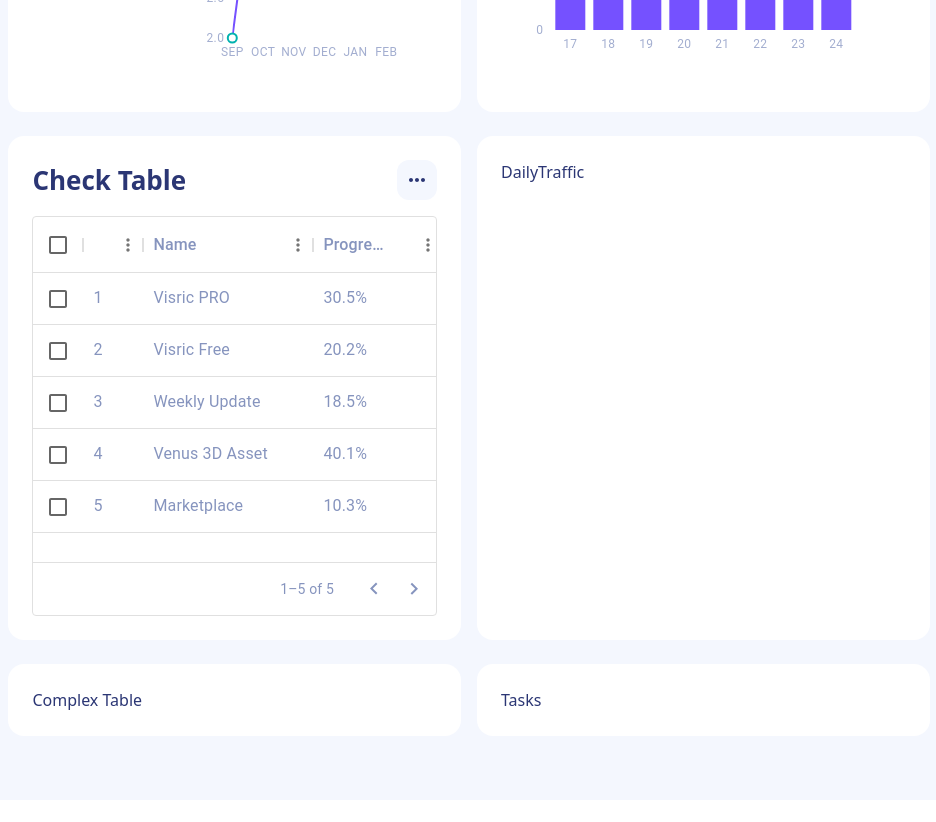
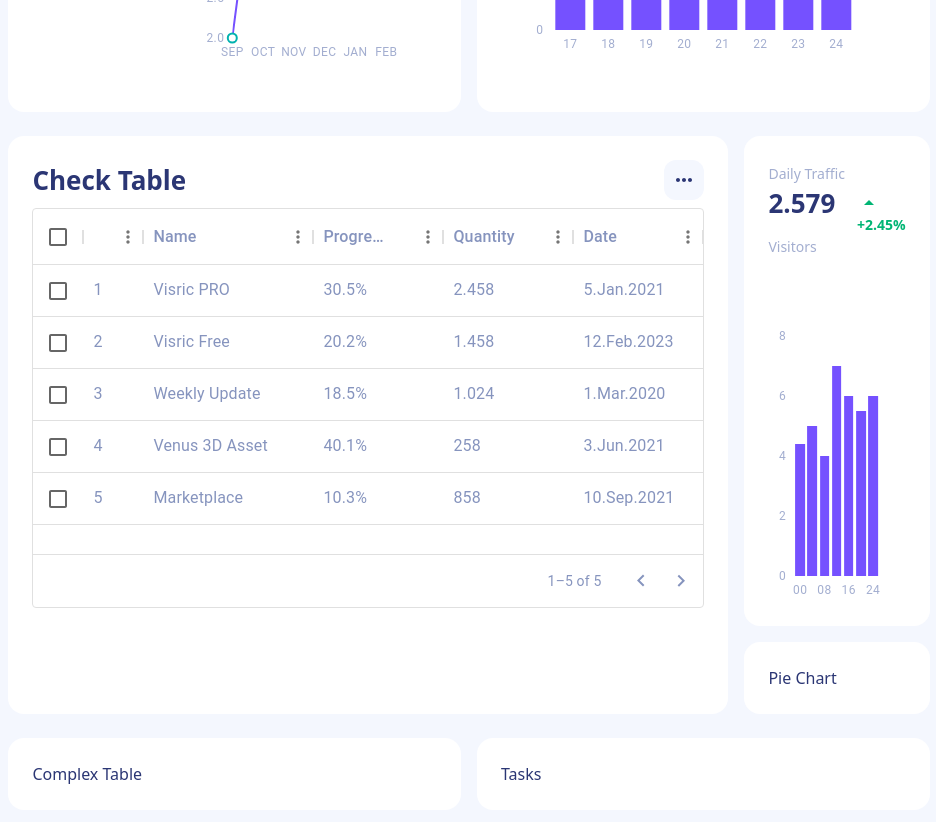
Before and after one commit to AbdullahKhan-101/React-Js-Test, a React (Create React App) app: page /dashboard in a window 1280 px wide. Shown: the part 680-1502 px from the top of the page, without its empty margins (321-1257 px from the left). Before the commit the page ends 1480 px from the top, so only its background shows below. Built offline with nearby package versions, Linux system fonts and the light colour scheme.

Commit message:
daily traffic graph added

```diff
--- a/src/components/dashboard/CheckTable.jsx
+++ b/src/components/dashboard/CheckTable.jsx
@@ -73,7 +73,7 @@ const rows = [
 const CheckTable = () => {
   return (
     <div className="flex-1 custom_scroll rounded-2xl overflow-x-auto p-6 dark:bg-dark_primary bg-white transition">
-      <div className="flex justify-between gap-2 items-center mb-4">
+      <div className="flex justify-between gap-2 items-center mb-2">
         <h2 className="text-[26px] dark:text-white text-primary transition font-semibold ">
           Check Table
         </h2>
--- a/src/components/dashboard/DailyTraffic.jsx
+++ b/src/components/dashboard/DailyTraffic.jsx
@@ -1,11 +1,49 @@
 import React from "react";
+import ArrowDropUpIcon from "@mui/icons-material/ArrowDropUp";
+import { BarChart } from "@mui/x-charts/BarChart";
+import BarChartOutlinedIcon from "@mui/icons-material/BarChartOutlined";
+import { DEFAULT_X_AXIS_KEY } from "@mui/x-charts";
+
+const seriesA = {
+  data: [4.4, 5, 4, 7, 6, 5.5, 6],
+  label: "Series A",
+};
 
 const DailyTraffic = () => {
   return (
-    <div className="flex-1 rounded-2xl p-6 dark:bg-dark_primary bg-white transition">
-      {/* daily traffic */}
-      {/* <PieChart /> */}
-      <h1 className="transition text-primary dark:text-white">DailyTraffic</h1>
+    <div className="flex-1 rounded-2xl  dark:bg-dark_primary bg-white transition">
+      <div className="flex justify-between p-6 gap-2 items-center">
+        <div>
+          <p className="text-light_blue text-sm font-medium mt-1">
+            Daily Traffic
+          </p>
+          <h2 className="text-[26px] dark:text-white text-primary transition font-semibold ">
+            2.579{" "}
+            <span className="text-light_blue text-sm font-medium">
+              Visitors
+            </span>
+          </h2>
+        </div>
+        <p className="text-light_blue text-sm font-medium mt-1">
+          <span className="text-success font-bold">
+            <ArrowDropUpIcon />
+            +2.45%
+          </span>
+        </p>
+      </div>
+      <BarChart
+        sx={{ width: "100%", padding: 0 }}
+        // width={600}
+        height={340}
+        series={[{ ...seriesA, stack: "total" }]}
+        xAxis={[
+          {
+            id: DEFAULT_X_AXIS_KEY,
+            scaleType: "band",
+            data: ["00", "04", "08", "12", "16", "20", "24"],
+          },
+        ]}
+      />
     </div>
   );
 };
--- a/src/pages/Dashboard.jsx
+++ b/src/pages/Dashboard.jsx
@@ -17,8 +17,13 @@ const Dashboard = () => {
         <BarChartt />
       </div>
       <div className="pb-6 flex gap-4 flex-wrap lg:flex-row flex-col">
-        <CheckTable />
-        <DailyTraffic />
+        <div className="flex-1 flex gap-4 flex-wrap lg:flex-row flex-col">
+          <CheckTable />
+        </div>
+        <div className="flex-1 flex gap-4 flex-wrap lg:flex-row flex-col">
+          <DailyTraffic />
+          <PieChart />
+        </div>
       </div>
       <div className="pb-6 flex gap-4 flex-wrap lg:flex-row flex-col">
         <ComplexTable />
```
